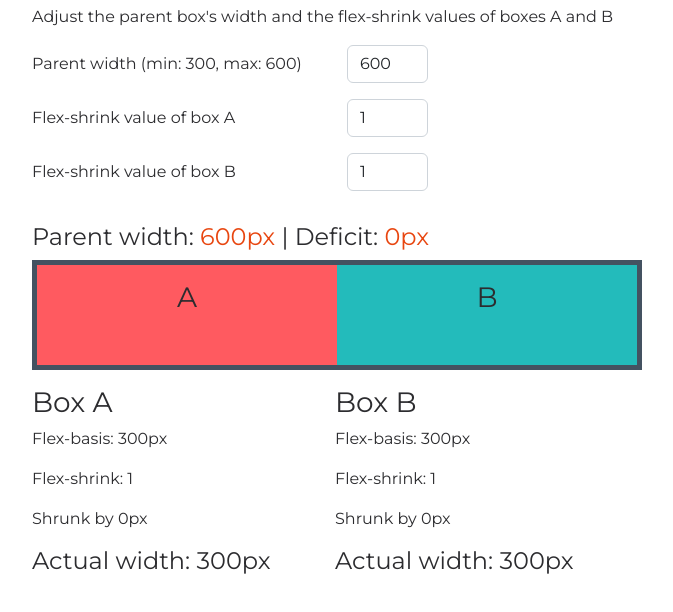
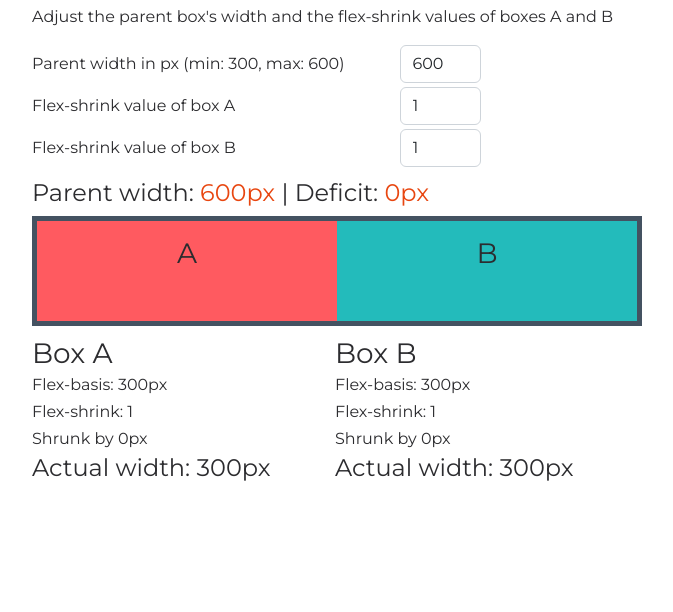
Before and after one commit to Code-Institute-Students/flexbox-interactive-demo, a plain HTML site: page index.html in a window 1280 px wide. Shown: the part 96-708 px from the top of the page, without its empty margins (305-978 px from the left). Drawn offline with nearby package versions, Linux system fonts and the light colour scheme.

Commit message:
Reduce overall height of content to fit on smaller screens.

```diff
--- a/assets/css/style.css
+++ b/assets/css/style.css
@@ -55,3 +55,7 @@ h1 {
 .orange {
     color: var(--orange);
 }
+
+.stats > * {
+    margin: 3px 0;
+}
--- a/index.html
+++ b/index.html
@@ -21,23 +21,23 @@
                 <section>
                     <p>Adjust the parent box's width and the flex-shrink values of boxes A and B</p>
                     <div class="inputs">
-                        <div class="row mb-3">
-                            <label for="width" class="col-form-label col-6">Parent width (min: 300, max:
+                        <div class="row mb-1">
+                            <label for="width" class="col-form-label col-7">Parent width in px (min: 300, max:
                                 600)</label>
                             <div class="col-2">
                                 <input class="form-control" type="number" name="width" id="width" min="300" max="600"
                                     value="600" step="50">
                             </div>
                         </div>
-                        <div class="row mb-3">
-                            <label for="flex-shrink-one" class="col-form-label col-6">Flex-shrink value of box A</label>
+                        <div class="row mb-1">
+                            <label for="flex-shrink-one" class="col-form-label col-7">Flex-shrink value of box A</label>
                             <div class="col-2">
                                 <input class="form-control" type="number" name="flex-shrink-a" id="flex-shrink-a"
                                     min="0" value="1" max="10">
                             </div>
                         </div>
-                        <div class="row mb-3">
-                            <label for="flex-shrink-two" class="col-form-label col-6">Flex-shrink value of box B</label>
+                        <div class="row mb-1">
+                            <label for="flex-shrink-two" class="col-form-label col-7">Flex-shrink value of box B</label>
                             <div class="col-2">
                                 <input class="form-control" type="number" name="flex-shrink-b" id="flex-shrink-b"
                                     min="0" value="1" max="10">
@@ -46,7 +46,7 @@
                     </div>
                 </section>
                 <div class="row g-0">
-                    <section class="col-12 p-0 pt-3 results">
+                    <section class="col-12 p-0 pt-2 results">
                         <h4>Parent width: <span class="orange"><span id="parent-width">600</span>px</span> | Deficit:
                             <span class="orange"><span id="deficit">0</span>px</span></h4>
                         <div id="parent" class="p-0 m-0">
@@ -58,14 +58,14 @@
                             </div>
                         </div>
                     </section>
-                    <section class="col-6 p-0 pt-3 stats-a">
+                    <section class="col-6 p-0 pt-2 stats-a stats">
                         <h3>Box A</h3>
                         <p>Flex-basis: 300px</p>
                         <p>Flex-shrink: <span id="flex-s-a">1</span></p>
                         <p>Shrunk by <span id="calc-shrink-a">0</span>px</p>
                         <h4>Actual width: <span id="actual-width-a">300</span>px</h4>
                     </section>
-                    <section class="col-6 p-0 pt-3 stats-b">
+                    <section class="col-6 p-0 pt-2 stats-b stats">
                         <h3>Box B</h3>
                         <p>Flex-basis: 300px</p>
                         <p>Flex-shrink: <span id="flex-s-b">1</span></p>
```
